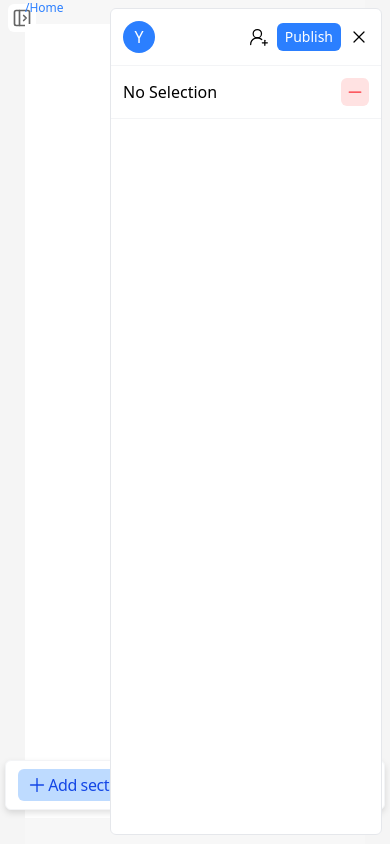
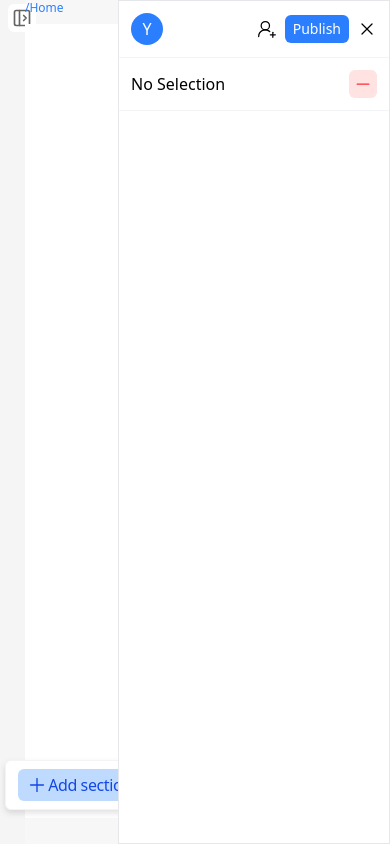
Before and after one commit to Yatik1/nocode, a React (Vite) app: page / in a window 390 px wide. Built offline with nearby package versions, Linux system fonts and the light colour scheme.

Commit message:
refactor: adjust Properties component layout for improved positioning and responsiveness

```diff
--- a/src/components/builder/Properties.tsx
+++ b/src/components/builder/Properties.tsx
@@ -39,7 +39,7 @@ export default function Properties() {
 
   return (
     <div className="absolute right-0">
-      <div className="fixed z-30 right-2 top-2 w-68 h-[98vh] bg-white border border-gray-200 rounded-md" >
+      <div className="fixed z-30 right-0 top-0 w-68 h-screen bg-white border border-gray-200" >
 
         <div className="w-full flex items-center justify-between p-3">
 
```
